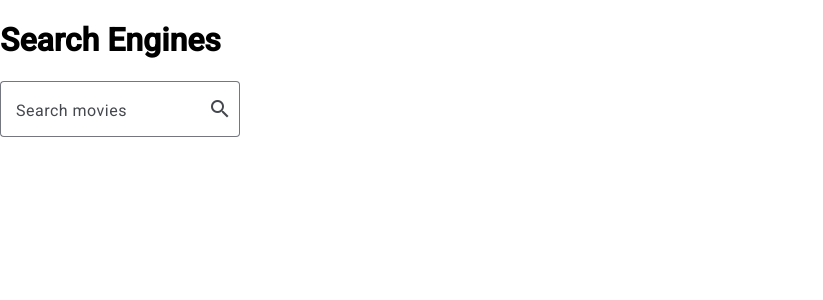
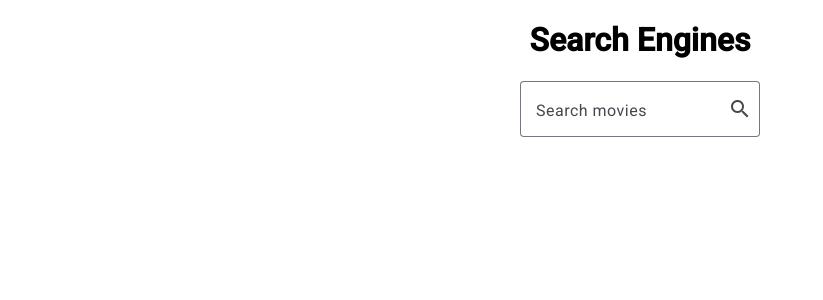
Before and after one commit to tomaszjader/movie-search-engines, an Angular app: page / in a window 1280 px wide. Shown: the top 300 px of the page, without its empty margins (0-823 px from the left). Built offline with nearby package versions, Linux system fonts and the light colour scheme.

Commit message:
added new style search-engines

```diff
--- a/src/app/components/movie-card/movie-card.component.html
+++ b/src/app/components/movie-card/movie-card.component.html
@@ -1,4 +1,4 @@
-<mat-card class="example-card" appearance="outlined">
+<mat-card class="card" appearance="outlined">
     <mat-card-header>
       <mat-card-title-group>
         <mat-card-title>{{card['Title']}}</mat-card-title>
@@ -9,4 +9,4 @@
     <mat-card-content>
       {{card['Type']}}
     </mat-card-content>
-  </mat-card>
+</mat-card>
--- a/src/app/components/movie-card/movie-card.component.scss
+++ b/src/app/components/movie-card/movie-card.component.scss
@@ -1,4 +1,4 @@
-.example-card {
+.card {
     max-width: 400px;
     margin-bottom: 8px;
   }
--- a/src/app/components/search-engines/search-engines.component.html
+++ b/src/app/components/search-engines/search-engines.component.html
@@ -3,7 +3,7 @@
 
   <mat-form-field appearance="outline" class="search-field">
     <mat-label>Search movies</mat-label>
-    <input matInput type="text" [(ngModel)]="searchText">
+    <input matInput type="text" [(ngModel)]="searchText" (keyup)="onEnterPress($event)">
     <button mat-icon-button matSuffix (click)="search()">
       <mat-icon>search</mat-icon>
     </button>
--- a/src/app/components/search-engines/search-engines.component.scss
+++ b/src/app/components/search-engines/search-engines.component.scss
@@ -0,0 +1,6 @@
+.container {
+    display: flex;
+    flex-direction: column;
+    align-items: center;
+    justify-content: center;
+}
--- a/src/app/components/search-engines/search-engines.component.ts
+++ b/src/app/components/search-engines/search-engines.component.ts
@@ -27,6 +27,12 @@ import { MatIconModule } from '@angular/material/icon';
 export class SearchEnginesComponent {
   constructor(private http: HttpClient) {}
 
+  onEnterPress(event: KeyboardEvent) {
+    if (event.key === 'Enter') {
+      this.search();
+    }
+  }
+
   search() {
     if (this.searchText.trim() !== '') {
       this.http.get(`http://www.omdbapi.com/?apikey=abe1a2d8&s=${this.searchText}`)
```
